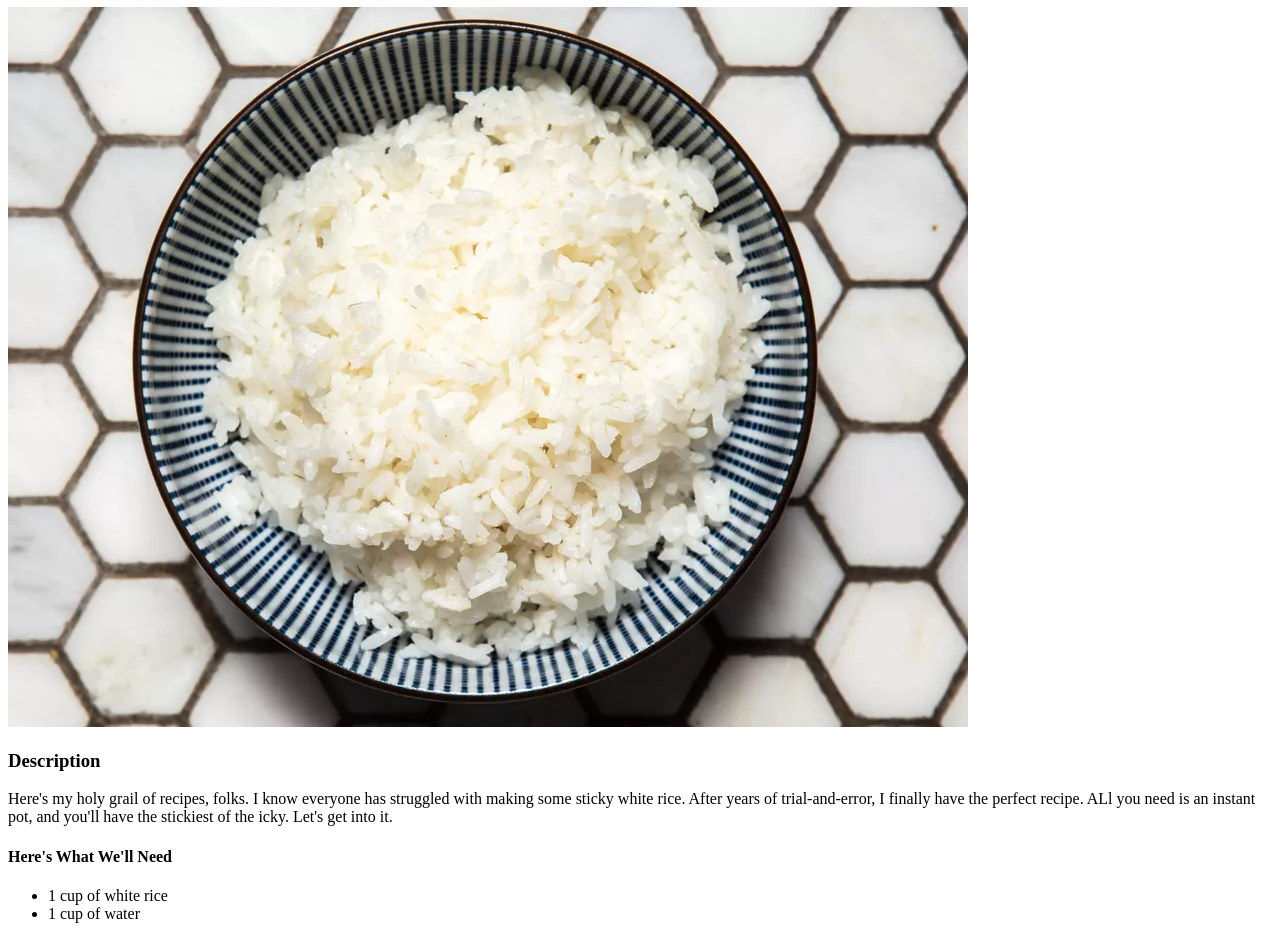
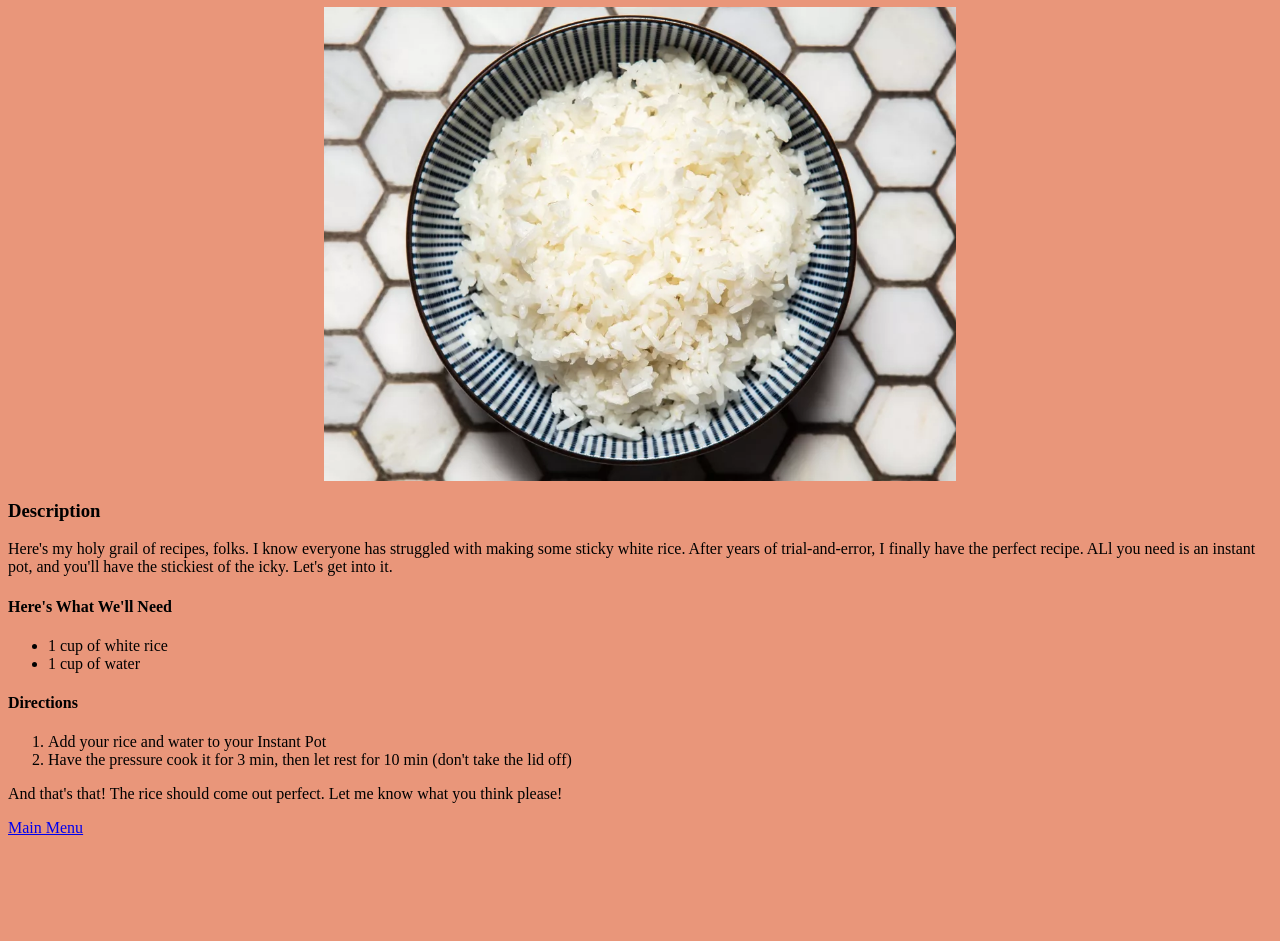
Before and after one commit to nilbxg/odin-recipes, a plain HTML site: page recipes/rice.html in a window 1280 px wide. Shown: the part 73-1014 px from the top of the page. After the commit the page ends 918 px from the top, so only its background shows below. Drawn offline with Linux system fonts and the light colour scheme.

Commit message:
external css styles

```diff
--- a/recipes/rice.html
+++ b/recipes/rice.html
@@ -5,7 +5,7 @@
             White Rice
         </title>
         <meta charset="utf-8">
-        <link rel="stylesheet" href="..//styles.css">
+        <link rel="stylesheet" href="../styles.css">
     </head>
 
     <body>
@@ -33,7 +33,7 @@
 
         <p>And that's that! The rice should come out perfect. Let me know what you think please!</p>
 
-        <a href="index.html" class="center">Main Menu</a>
+        <a href="../index.html" class="center">Main Menu</a>
 
 
 
```
Also changed, not shown: recipes/lasagna.html (+1 -1 lines).
